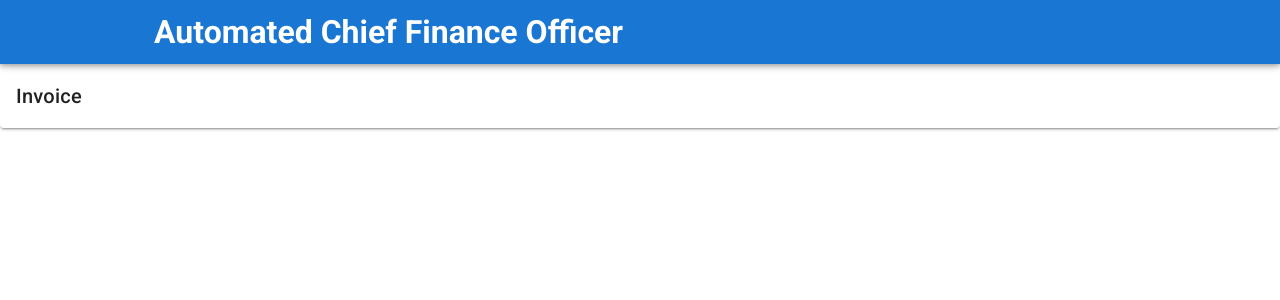
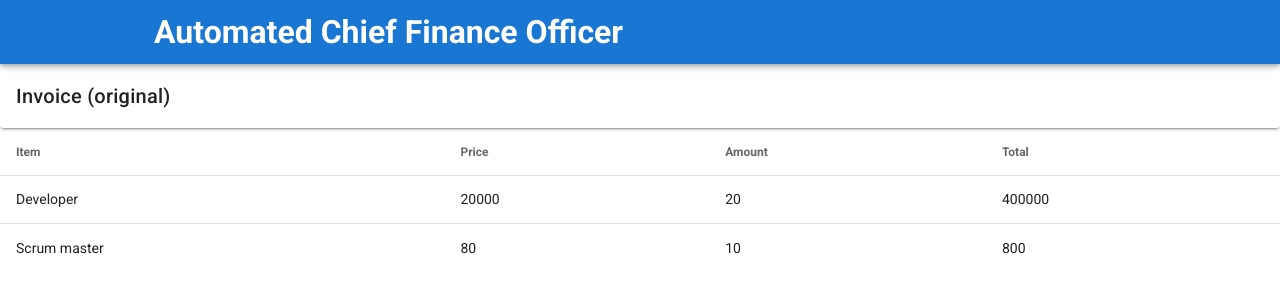
Before and after one commit to poorprogrammer/cfo, a Vue app in the folder web/: page /invoice/1 in a window 1280 px wide. Shown: the top 300 px of the page. Built offline with nearby package versions, Linux system fonts and the light colour scheme.

Commit message:
Show hardcoded invoice

```diff
--- /dev/null
+++ b/web/src/models/InvoiceItem.js
@@ -0,0 +1,10 @@
+export default class InvoiceItem {
+  constructor(data) {
+    this.name = data.name
+    this.price = data.price
+    this.amount = data.amount
+  }
+  total() {
+    return this.price * this.amount
+  }
+}
--- /dev/null
+++ b/web/src/presenters/Invoice.js
@@ -0,0 +1,19 @@
+import InvoiceItem from '@/models/InvoiceItem'
+
+export default class {
+    constructor (view) {
+      this.view = view
+      this.items = [
+        new InvoiceItem({
+          name: 'Developer',
+          price: 20000,
+          amount: 20,
+        }),
+        new InvoiceItem({
+          name: 'Scrum master',
+          price: 80,
+          amount: 10,
+        }),
+      ]
+    }
+}
--- a/web/src/views/Invoice.vue
+++ b/web/src/views/Invoice.vue
@@ -1,13 +1,40 @@
 <template>
   <div class="invoice">
     <v-card>
-      <v-card-title>Invoice</v-card-title>
+      <v-card-title>Invoice (original)</v-card-title>
     </v-card>
+    <v-simple-table>
+    <template v-slot:default>
+      <thead>
+        <tr>
+          <th class="text-left">Item</th>
+          <th class="text-left">Price</th>
+          <th class="text-left">Amount</th>
+          <th class="text-left">Total</th>
+        </tr>
+      </thead>
+      <tbody>
+        <tr v-for="item in p.items" :key="item.name">
+          <td>{{ item.name }}</td>
+          <td>{{ item.price }}</td>
+          <td>{{ item.amount }}</td>
+          <td>{{ item.total() }}</td>
+        </tr>
+      </tbody>
+    </template>
+  </v-simple-table>
   </div>
 </template>
 
 <script>
+import Presenter from '@/presenters/Invoice'
+
 export default {
   name: 'invoice',
+  data() {
+    return {
+      p: new Presenter(this),
+    }
+  }
 }
 </script>
```
